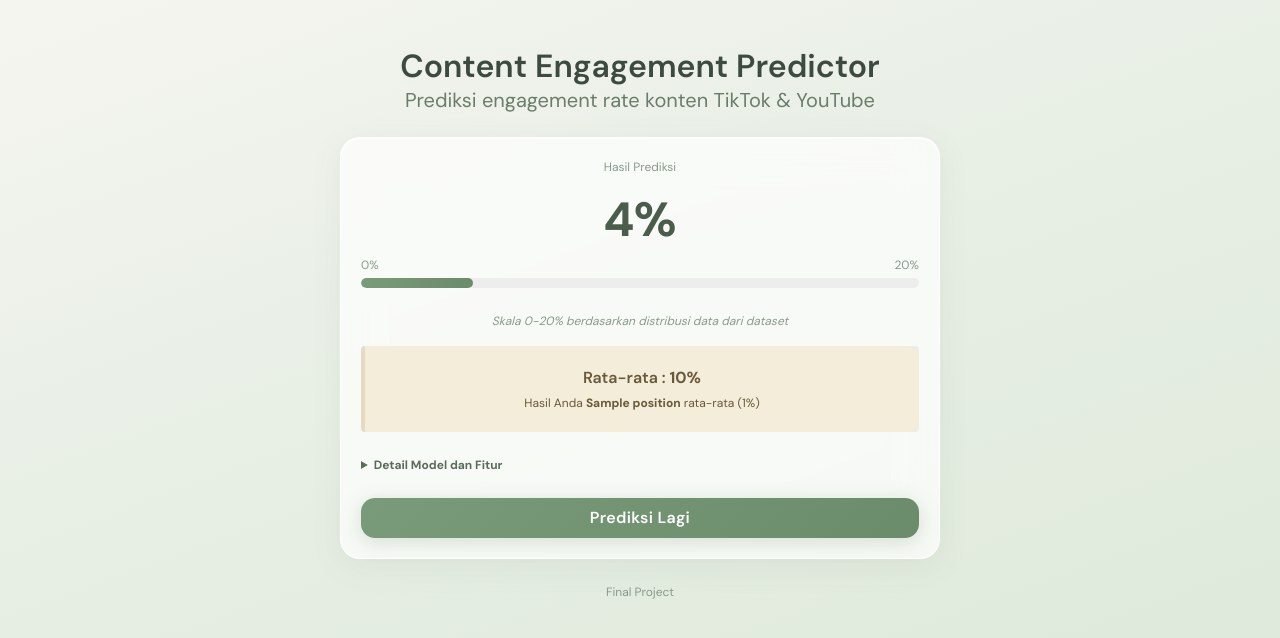
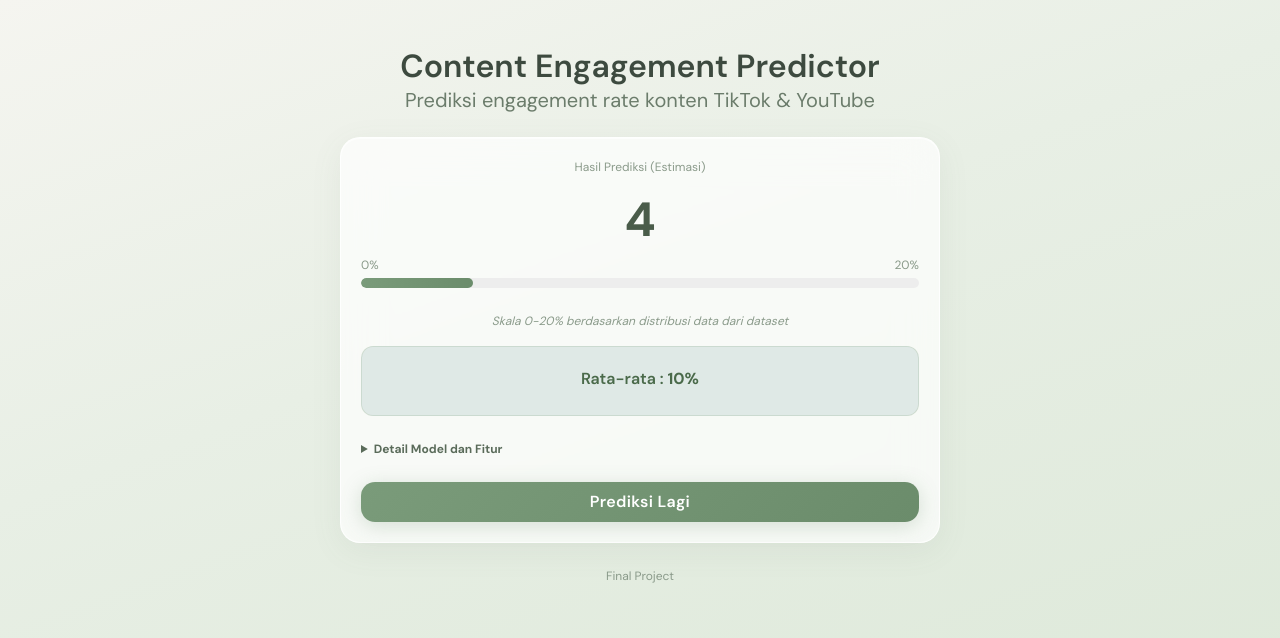
Before and after one commit to qrizan/project-content_engagement_predictor, a Flask app: template templates/index.html in a window 1280 px wide. Shown: the top 638 px of the page. Run offline with Flask 3, Linux system fonts and the light colour scheme; the template is opened without the code that fills it: most values are stand-ins (such as "Sample title", 1, 10 or a date in 2020); parts of the project's set-up code (start-up, migrations or seed data) failed here and were passed over.

Commit message:
layout: add estimation result

```diff
--- a/app.py
+++ b/app.py
@@ -185,24 +185,19 @@ def index():
 
         prediction = model.predict(df)[0]
 
-        # perbandingan rata2 platform dengan prediksi
+        # langsung bulatkan prediksi untuk range
+        prediction_percent = prediction * 100
+        lower_bound = max(0, int(prediction_percent))
+        upper_bound = lower_bound + 1
+        engagement_rate_range = f"{lower_bound}% - {upper_bound}%"
+
+        # rata-rata platform untuk perbandingan
         platform_avg = PLATFORM_AVG.get(form_data["platform"], 0.07)
-        diff = prediction - platform_avg
-        diff_percent = abs(diff) * 100
-
-        # menentukan posisi dengan toleransi untuk floating point
-        if abs(diff) < 0.0001:  # untuk nilai yang sama
-            position = "sama dengan"
-        elif diff > 0:
-            position = "di atas"
-        else:
-            position = "di bawah"
 
         result = {
-            "engagement_rate": round(prediction * 100, 2),
+            "engagement_rate": engagement_rate_range,  # format: "9% - 10%"
+            "engagement_rate_mid": round(prediction_percent, 1),  # nilai tengah untuk progress bar
             "platform_avg": round(platform_avg * 100, 2),
-            "position": position,
-            "diff_percent": round(diff_percent, 2),
 
             # 20 fitur
             "all_features": {
--- a/requirements.txt
+++ b/requirements.txt
@@ -1,5 +1,6 @@
 flask==3.0.0
-pandas==2.2.0
+pandas>=2.2.3
 scikit-learn==1.6.1
 joblib==1.4.0
 gunicorn==21.2.0
+numpy>=2.0.0,<3.0.0
--- a/templates/index.html
+++ b/templates/index.html
@@ -158,8 +158,8 @@
             <div class="box">
                 <!-- Main Result -->
                 <div class="has-text-centered">
-                    <p class="is-size-7 has-text-grey mb-2">Hasil Prediksi</p>
-                    <p class="is-size-1 has-text-weight-bold">{{ result.engagement_rate }}%</p>
+                    <p class="is-size-7 has-text-grey mb-2">Hasil Prediksi (Estimasi)</p>
+                    <p class="is-size-1 has-text-weight-bold">{{ result.engagement_rate }}</p>
                 </div>
 
                 <!-- Progress dengan Label Skala -->
@@ -169,37 +169,21 @@
                         <span class="is-size-7 has-text-grey">20%</span>
                     </div>
                     <progress class="progress"
-                        value="{{ result.engagement_rate }}" max="20">
+                        value="{{ result.engagement_rate_mid }}" max="20">
                     </progress>
                     <p class="is-size-7 has-text-grey has-text-centered mt-1">
                         <em>Skala 0-20% berdasarkan distribusi data dari dataset</em>
                     </p>
                 </div>
 
-                <!-- Comparison -->
-                {% if result.diff_percent > 0.01 %}
-                <article class="message {% if result.position == 'di atas' %}is-success{% else %}is-warning{% endif %}">
-                    <div class="message-body has-text-centered">
-                        <p class="is-size-6 has-text-weight-semibold mb-1">
-                            Rata-rata {{ form_data.platform }}: <strong>{{ result.platform_avg }}%</strong>
-                        </p>
-                        <p class="is-size-7">
-                            Hasil Anda <strong>{{ result.position }}</strong> rata-rata ({{ result.diff_percent }}%)
-                        </p>
-                    </div>
-                </article>
-                {% else %}
+
                 <article class="message is-info">
                     <div class="message-body has-text-centered">
                         <p class="is-size-6 has-text-weight-semibold mb-1">
                             Rata-rata {{ form_data.platform }}: <strong>{{ result.platform_avg }}%</strong>
                         </p>
-                        <p class="is-size-7">
-                            Hasil Anda <strong>sama dengan</strong> rata-rata
-                        </p>
                     </div>
                 </article>
-                {% endif %}
 
                 <!-- Expandable: Model Features -->
                 <details class="mt-3">
```
